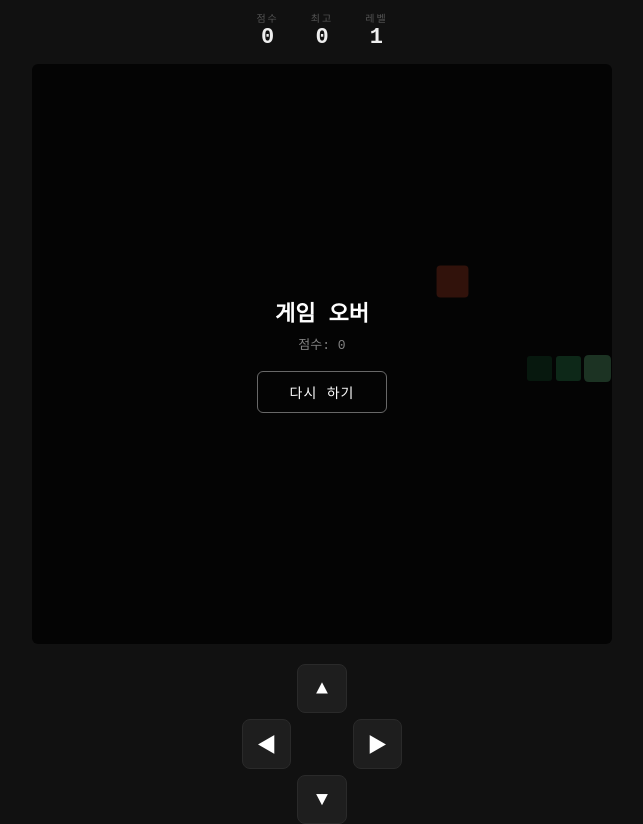
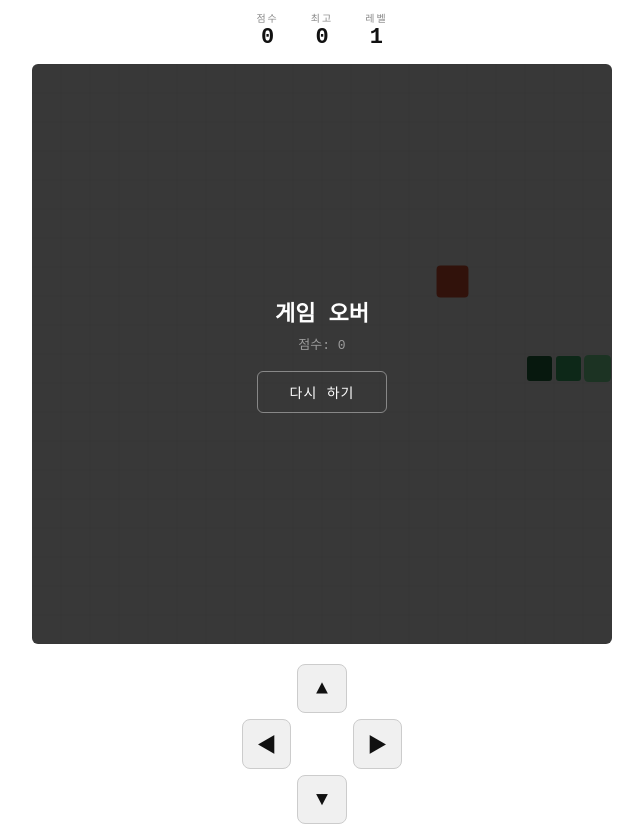
Before and after one commit to ilsanpcrc2023-jpg/snake-game, a plain HTML site: page index.html in a window 1280 px wide. Both pictures are taken after a click on the button "시작하기". Shown: the whole page, without its empty margins (318-961 px from the left). Drawn offline with Linux system fonts and the light colour scheme.

Commit message:
배경색을 흰색으로 변경
Co-Authored-By: Claude Sonnet 4.6 <noreply@anthropic.com>

```diff
--- a/index.html
+++ b/index.html
@@ -3,7 +3,7 @@
 <head>
   <meta charset="UTF-8" />
   <meta name="viewport" content="width=device-width, initial-scale=1.0, user-scalable=no" />
-  <meta name="theme-color" content="#111111" />
+  <meta name="theme-color" content="#ffffff" />
   <meta name="apple-mobile-web-app-capable" content="yes" />
   <meta name="apple-mobile-web-app-status-bar-style" content="black-translucent" />
   <meta name="apple-mobile-web-app-title" content="스네이크" />
@@ -14,8 +14,8 @@
     * { margin: 0; padding: 0; box-sizing: border-box; -webkit-tap-highlight-color: transparent; }
 
     body {
-      background: #111;
-      color: #fff;
+      background: #fff;
+      color: #111;
       font-family: 'Courier New', monospace;
       display: flex;
       flex-direction: column;
@@ -37,8 +37,8 @@
     }
 
     .stat { text-align: center; }
-    .stat-label { font-size: 10px; letter-spacing: 2px; color: #555; text-transform: uppercase; }
-    .stat-val { font-size: 22px; font-weight: bold; color: #eee; }
+    .stat-label { font-size: 10px; letter-spacing: 2px; color: #888; text-transform: uppercase; }
+    .stat-val { font-size: 22px; font-weight: bold; color: #111; }
 
     #canvas-wrap {
       position: relative;
@@ -88,8 +88,8 @@
       display: flex;
       align-items: center;
       justify-content: center;
-      background: #1e1e1e;
-      border: 1px solid #2a2a2a;
+      background: #f0f0f0;
+      border: 1px solid #ccc;
       border-radius: 8px;
       font-size: 20px;
       cursor: pointer;
@@ -97,7 +97,7 @@
       -webkit-user-select: none;
       transition: background 0.1s;
     }
-    .dp:active { background: #2e2e2e; }
+    .dp:active { background: #ddd; }
     .dp.empty { background: transparent; border-color: transparent; pointer-events: none; }
   </style>
 </head>
@@ -204,10 +204,10 @@ function step() {
 function draw() {
   foodTick = (foodTick + 1) % 40;
   const cw = CW(), ch = CH();
-  ctx.fillStyle = '#111';
+  ctx.fillStyle = '#fff';
   ctx.fillRect(0, 0, cv.width, cv.height);
 
-  ctx.strokeStyle = 'rgba(255,255,255,0.04)';
+  ctx.strokeStyle = 'rgba(0,0,0,0.08)';
   ctx.lineWidth = 0.5;
   for (let i = 0; i <= COLS; i++) {
     ctx.beginPath(); ctx.moveTo(i * cw, 0); ctx.lineTo(i * cw, cv.height); ctx.stroke();
@@ -235,7 +235,7 @@ function draw() {
 
 function drawIdle() {
   const cw = CW(), ch = CH();
-  ctx.fillStyle = '#111';
+  ctx.fillStyle = '#fff';
   ctx.fillRect(0, 0, cv.width, cv.height);
 }
 
```
